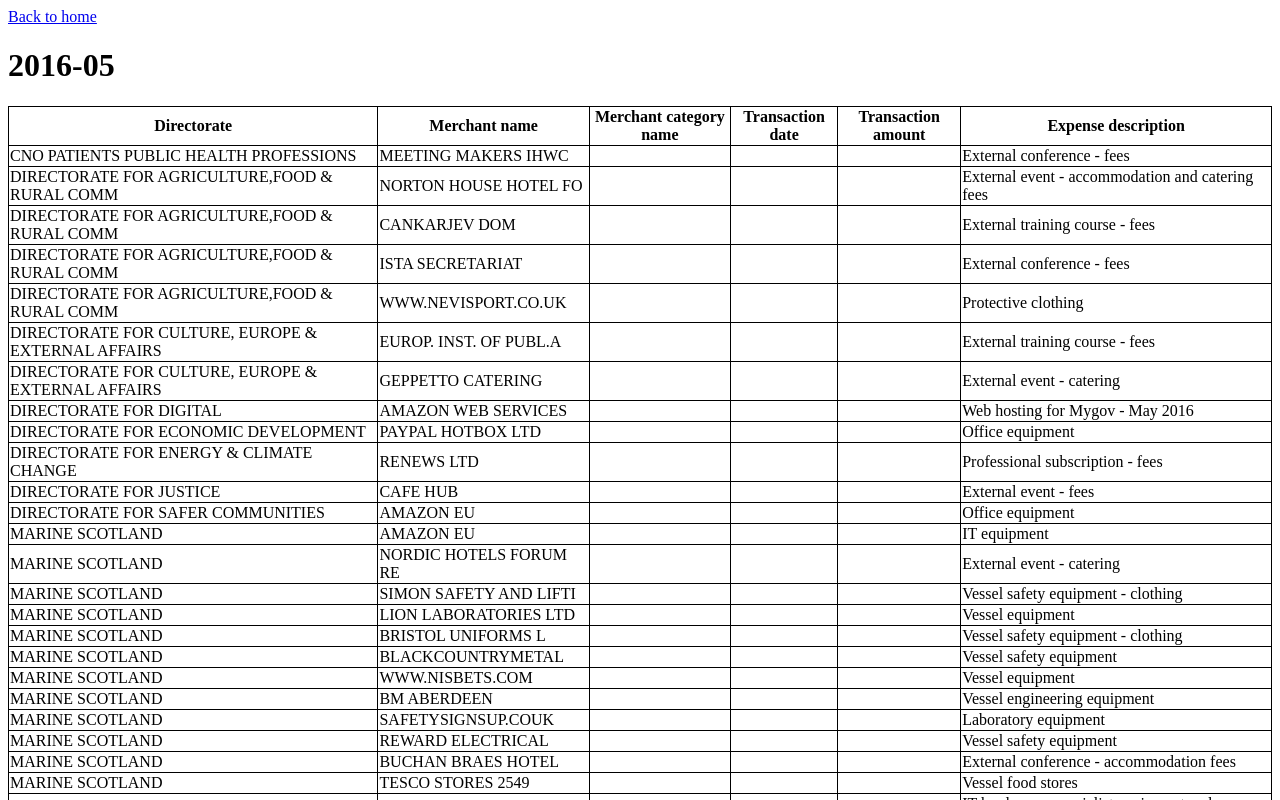
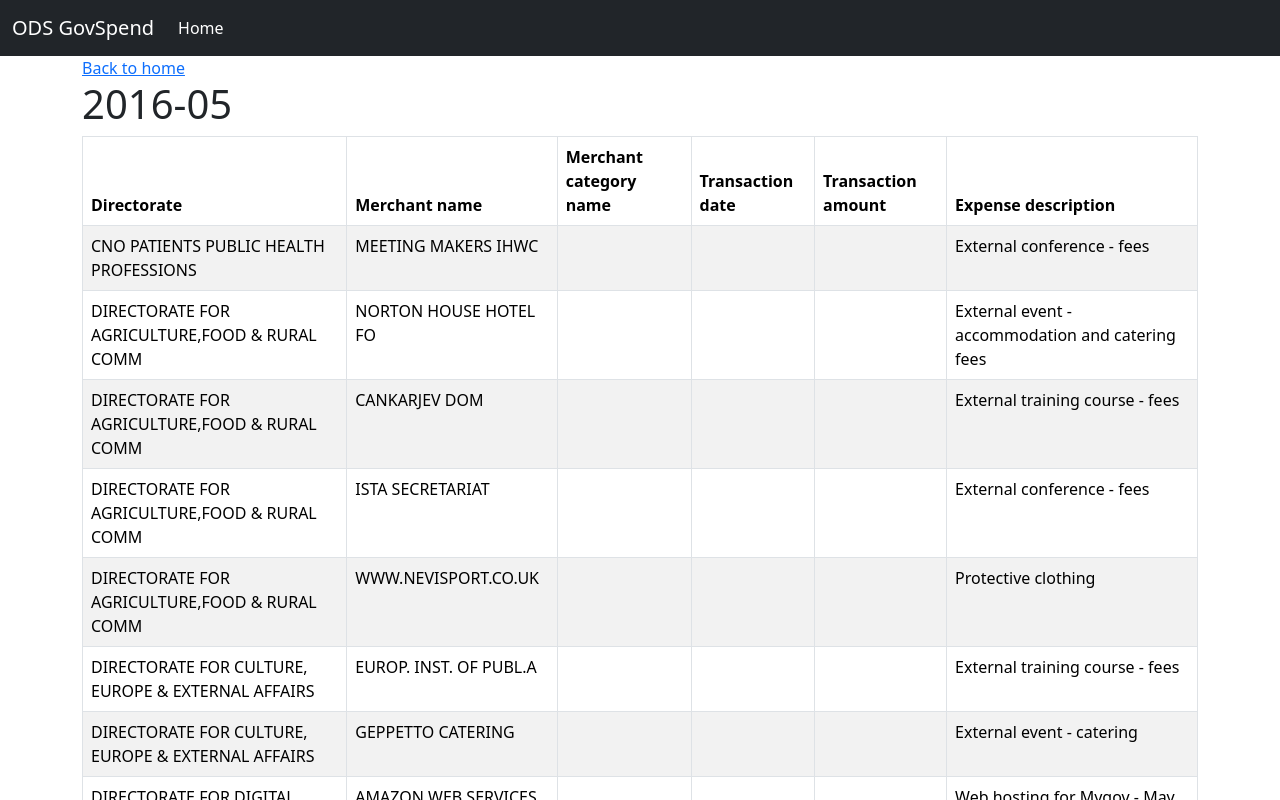
Before and after one commit to OpenDataScotland/govspend.opendata.scot, an Eleventy site: page spendover500.njk in a window 1280 px wide. Shown: the top 800 px of the page. Built offline with nearby package versions, Linux system fonts and the light colour scheme; Eleventy itself is replaced by a stand-in of ours; files that its build step writes are made by us from their sources; files whose address does not match are found by name.

Commit message:
Add bootstrap

```diff
--- /dev/null
+++ b/_assets/css/_boostrap_overrides.scss
@@ -0,0 +1 @@
+// Bootstrap overrides go here
--- /dev/null
+++ b/_assets/css/_bootstrap.scss
@@ -0,0 +1 @@
+@import "./../../node_modules/bootstrap/scss/bootstrap.scss"
--- /dev/null
+++ b/_assets/css/main.scss
@@ -0,0 +1,3 @@
+@import "./boostrap_overrides";
+
+@import "./bootstrap"
--- /dev/null
+++ b/_assets/js/main.js
@@ -0,0 +1,2 @@
+import "bootstrap"
+import "./../css/main.scss"
--- a/_includes/layouts/base.njk
+++ b/_includes/layouts/base.njk
@@ -1,11 +1,46 @@
 <!doctype html>
-<html lang="en">
+<html lang="en" class="h-100">
   <head>
     <meta charset="utf-8">
     <meta name="viewport" content="width=device-width, initial-scale=1.0">
     <title>{{ title }} - GovSpend</title>
+    <link rel="stylesheet" href="./assets/main.css"/>
   </head>
-  <body>
-    {{ content | safe }}
-  </body>
+
+</head>
+<body class="d-flex flex-column h-100">
+  <header>
+    <!-- Fixed navbar -->
+    <nav class="navbar navbar-expand-md navbar-dark bg-dark">
+      <div class="container-fluid">
+        <a class="navbar-brand" href="#">ODS GovSpend</a>
+        <button class="navbar-toggler" type="button" data-bs-toggle="collapse" data-bs-target="#navbarCollapse" aria-controls="navbarCollapse" aria-expanded="false" aria-label="Toggle navigation">
+          <span class="navbar-toggler-icon"></span>
+        </button>
+        <div class="collapse navbar-collapse" id="navbarCollapse">
+          <ul class="navbar-nav me-auto mb-2 mb-md-0">
+            <li class="nav-item">
+              <a class="nav-link active" aria-current="page" href="./">Home</a>
+            </li>
+          </ul>
+        </div>
+      </div>
+    </nav>
+  </header>
+
+  <!-- Begin page content -->
+  <main class="flex-shrink-0">
+    <div class="container">
+      {{content | safe}}
+    </div>
+  </main>
+
+  <footer class="footer mt-auto py-3 bg-light">
+    <div class="container">
+      <span class="text-muted">Place sticky footer content here.</span>
+    </div>
+  </footer>
+</body>
+
+<script src="./assets/main.js"></script>
 </html>
--- a/index.html
+++ b/index.html
@@ -3,10 +3,13 @@
 title: Home
 ---
 
-<h1>govspend.opendata.scot</h1>
+<h1 class="mt-5">Welcome to Open Data Scotland GovSpend</h1>
+<p class="lead">An open data source of Scottish Government spending data</p>
 
 <ul>
-    {% for spendData in collections.spendsOver500 %}
-      <li><a href="spends/{{spendData.title}}">{{spendData.title}} - {{spendData.data.length}} entries</a></li>
-    {% endfor %}
+  {% for spendData in collections.spendsOver500 %}
+    <li>
+      <a href="spends/{{spendData.title}}">{{spendData.title}} - {{spendData.data.length}} entries</a>
+    </li>
+  {% endfor %}
 </ul>
--- a/spendover500.njk
+++ b/spendover500.njk
@@ -3,28 +3,17 @@
     data: collections.spendsOver500
     size: 1
     alias: spends
+    layout: base
 permalink: "spends/{{ spends.title | slugify }}/"
 layout: base
 title: spends.title
 ---
 
-{# Temp styling #}
-<style>
-table, th, td {
-  border: 1px solid;
-}
-
-table {
-    width: 100%;
-    border-collapse: collapse;
-}
-</style>
-
-<a href="/">Back to home</a>
+<a href="./">Back to home</a>
 
 <h1>{{spends.title}}</h1>
 
-<table>
+<table class="table table-bordered table-striped">
     <thead>
         <tr>
             <th>Directorate</th>
```
Also changed, not shown: package.json (+12 -4 lines), 1 other file.
